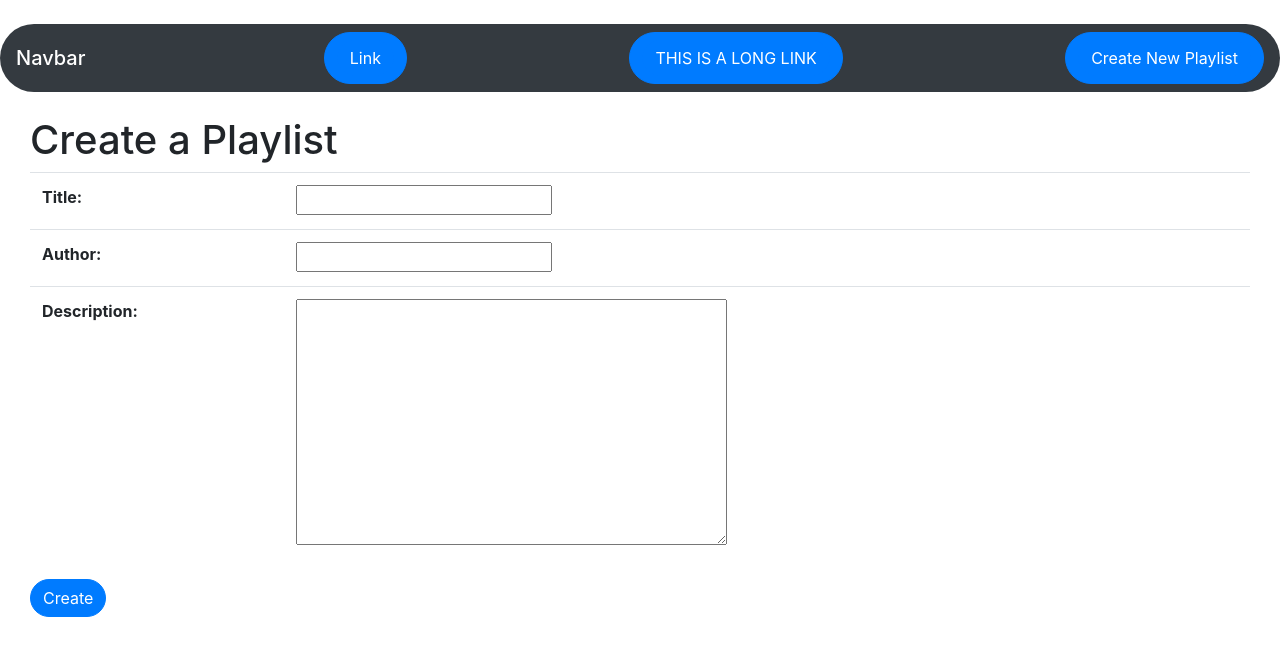
After one commit to avalenz95/SpotFi, a Django app: page /playlists/create-playlist in a window 1280 px wide. The commit adds this page. Shown: the top 656 px of the page. Run offline with Django 3.2, Linux system fonts and the light colour scheme; some libraries are stand-ins or nearby versions.

Commit message:
create form

```diff
--- /dev/null
+++ b/SpotFi/playlists/forms.py
@@ -0,0 +1,9 @@
+from django import forms
+from .models import Playlist
+
+
+class PlaylistForm(forms.ModelForm):
+    """ Render and process a form based on the Page model. """
+    class Meta:
+        model = Playlist
+        fields = ['title', 'author', 'description']
--- a/SpotFi/playlists/models.py
+++ b/SpotFi/playlists/models.py
@@ -4,7 +4,8 @@ from django.db import models
 
 class Playlist(models.Model):
     title = models.CharField(max_length=30)
-    number_of_songs = models.PositiveIntegerField()
+    author = models.CharField(max_length=30)
+    description = models.TextField()
 
     def __str__(self):
         return self.title
--- a/SpotFi/playlists/templates/index.html
+++ b/SpotFi/playlists/templates/index.html
@@ -1,5 +1,6 @@
 {% extends 'base.html' %}
 
 {% block content %}
-    <div class="alert alert-primary" role="alert">No pages to display.</div>
+
+
 {% endblock %}
--- /dev/null
+++ b/SpotFi/playlists/templates/playlists/newplaylist.html
@@ -0,0 +1,21 @@
+{% extends 'base.html' %}
+
+{% block content %}
+<br>
+<div class="container-fluid">
+    <div class="row-fluid">
+    <h1>Create a Playlist</h1>
+    </div>
+    <div class="row-fluid">
+    <form method="POST">
+        {% csrf_token %}
+        <!--Renders form as paragraph-->
+        <table class="table">
+        {{ form.as_table }}
+        </table>
+        <input class="btn btn-primary rounded-pill" type="submit" value="Create">
+    </form>
+</div>
+</div>
+
+{% endblock %}
--- a/SpotFi/playlists/urls.py
+++ b/SpotFi/playlists/urls.py
@@ -3,5 +3,6 @@ from . import views
 
 urlpatterns = [
     path('', views.IndexView.as_view(), name='index'),
-    path('playlists/', views.PlaylistListView.as_view(), name='playlist-list-view')
+    path('playlists/', views.PlaylistListView.as_view(), name='playlist-list-view'),
+    path('playlists/create-playlist', views.PlaylistCreateView.as_view(), name='playlist-create' )
 ]
--- a/SpotFi/playlists/views.py
+++ b/SpotFi/playlists/views.py
@@ -4,12 +4,38 @@ from django.views.generic.detail import DetailView
 from django.views.generic.edit import CreateView
 from django.http import HttpResponseRedirect
 from playlists.models import Song, Playlist
+from .forms import PlaylistForm
 from os import getenv
 from dotenv import load_dotenv
+import requests
 
-load_dotenv()
-client = getenv("CLIENT_ID")
-secret = getenv("CLIENT_SECRET")
+# load_dotenv()
+# client = getenv("CLIENT_ID")
+# secret = getenv("CLIENT_SECRET")
+# /
+# headers = {
+#     'Accept': 'application/json',
+#     'Content-Type': 'application/json',
+#     'Authorization': f'Basic {client}:{secret}',
+# }
+
+# params = (
+#     ('q', 'woop woop'),
+#     ('type', 'track'),
+#     ('limit', '25'),
+# )
+
+# response = requests.get('https://api.spotify.com/v1/search', headers=headers, params=params)
+
+# GET https://accounts.spotify.com/authorize?client_id=f7f39a20f2734d20b341b4f02d93e335&redirect
+# =
+# Set it to “token”.
+# redirect_uri	Required.
+# The URI to redirect to after the user grants/denies permission. This URI needs to be entered in the URI whitelist that you specify when you register your application.
+# #NB. Original query string below. It seems impossible to parse and
+# #reproduce query strings 100% accurately so the one below is given
+# #in case the reproduced version is not "correct".
+# # response = requests.get('https://api.spotify.com/v1/search?q=woop%20woop&type=track&limit=25', headers=headers)
 
 class IndexView(ListView):
     def get(self, request):
@@ -20,3 +46,26 @@ class PlaylistListView(ListView):
 
     def get(self, request):
         return render(request, 'playlists/plist.html')
+
+class PlaylistCreateView(CreateView):
+
+      #user wants to submit form
+  def get(self, request, *args, **kwargs):
+      #get form
+      context = {'form': PlaylistForm()}
+      #pass form to wiki/newpage and render template
+      return render(request, 'playlists/newplaylist.html', context)
+
+  #user has submitted form
+  def post(self, request, *args, **kwargs):
+      #form submitted via post request
+      form = PlaylistForm(request.POST)
+      #form validation check
+      if form.is_valid():
+          #save form
+          playlist = form.save()
+          #redirect the user to home
+          return HttpResponseRedirect(reverse_lazy('index'))
+
+      #render the form again if it is not valid
+      return render(request, 'playlists/newplaylist.html', {'form': form})
--- a/SpotFi/templates/base.html
+++ b/SpotFi/templates/base.html
@@ -24,7 +24,7 @@
       <a class="btn btn-primary rounded-pill" href="#" role="button">THIS IS A LONG LINK</a>
     </li>
     <li class="nav-item btn btn-primary rounded-pill">
-      <a class="btn btn-primary rounded-pill" href="#" role="button">Link</a>
+      <a class="btn btn-primary rounded-pill" href="{% url 'playlist-create'%}" role="button">Create New Playlist</a>
     </li>
 
   </nav>
```
